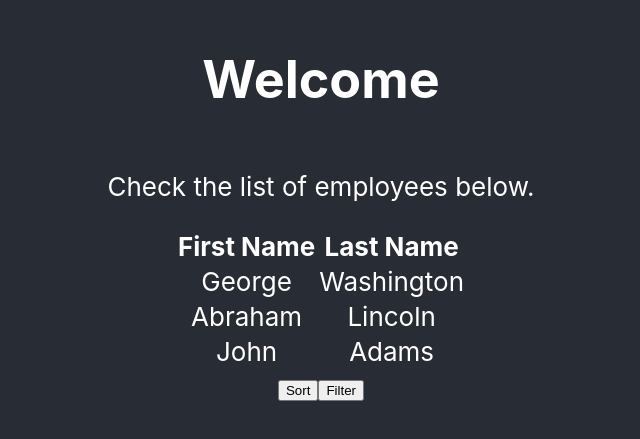
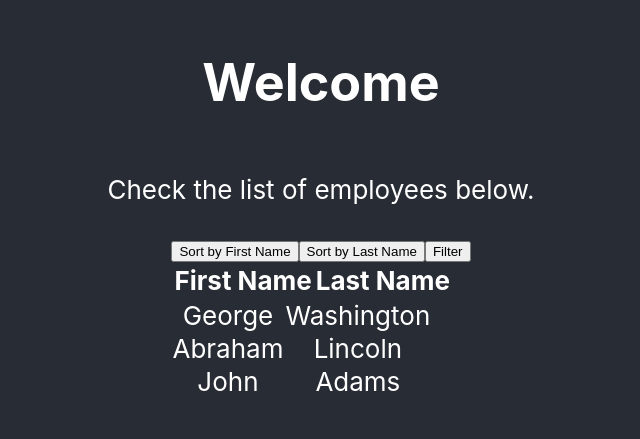
Before and after one commit to alexander-camacho/reactEmployeeDir, a React (Create React App) app: page / in a window 1280 px wide. Shown: the part 193-632 px from the top of the page, without its empty margins (319-959 px from the left). Built offline with nearby package versions, Linux system fonts and the light colour scheme.

Commit message:
updated sort functions, added onclick for buttons

```diff
--- a/src/components/Home.js
+++ b/src/components/Home.js
@@ -1,5 +1,5 @@
 import React from "react";
-import Table from "./Table"
+import TableContainer from "./TableContainer";
 
 function Home() {
     return (
@@ -7,7 +7,7 @@ function Home() {
             <header className="App-header">
                 <h1>Welcome</h1>
                 <p>Check the list of employees below.</p>
-                <Table />
+                <TableContainer />
             </header>
         </div>
     )
--- /dev/null
+++ b/src/components/Sort.js
@@ -0,0 +1,58 @@
+import React from "react"
+
+function compareFirst( a, b ) {
+    if( a.firstName < b.firstName){
+        return -1;
+    }
+    if (a.firstName > b.firstName){
+        return 1
+    }
+    return 0
+}
+
+function compareLast( a, b ) {
+    if( a.lastName < b.lastName){
+        return -1;
+    }
+    if (a.lastName > b.lastName){
+        return 1
+    }
+    return 0
+}
+
+
+function Sort(props) {
+
+
+    console.log(props)
+    if(props.sorting === 'default'){
+        return (
+            props.data.map((value, index) => {
+                return <tr>
+                    <td key={index}>{value.firstName}</td>
+                    <td key={index}>{value.lastName}</td>
+                </tr>
+            })
+        )
+    } else if(props.sorting === 'sortFirst') {
+        return (
+            props.data.sort(compareFirst).map((value, index) => {
+                return <tr>
+                    <td key={index}>{value.firstName}</td>
+                    <td key={index}>{value.lastName}</td>
+                </tr>
+            })
+        )
+    } else if(props.sorting === 'sortLast') {
+        return (
+            props.data.sort(compareLast).map((value, index) => {
+                return <tr>
+                    <td key={index}>{value.firstName}</td>
+                    <td key={index}>{value.lastName}</td>
+                </tr>
+            })
+        )
+    }
+}
+
+export default Sort
--- a/src/components/Table.js
+++ b/src/components/Table.js
@@ -1,19 +1,5 @@
 import React from "react"
 
-const employees = [
-    {
-        firstName: "George",
-        lastName: "Washington"
-    },
-    {
-        firstName: "Abraham",
-        lastName: "Lincoln"
-    },
-    {
-        firstName: "John",
-        lastName: "Adams"
-    }
-]
 
 function Table() {
     return (
@@ -24,16 +10,10 @@ function Table() {
                     <th>First Name</th>
                     <th>Last Name</th>
                 </tr>
-                {employees.map((value, index) => {
-                    return <tr>
-                        <td key={index}>{value.firstName}</td>
-                        <td key={index}>{value.lastName}</td>
-                    </tr>
-                })}
+
             </table>
-            <button>Sort</button>
-            <button>Filter</button>
         </div>
+
     )
 }
 
--- /dev/null
+++ b/src/components/TableContainer.js
@@ -0,0 +1,55 @@
+import React, { Component } from "react"
+import Table from "./Table"
+import Sort from "./Sort"
+
+const employees = [
+    {
+        firstName: "George",
+        lastName: "Washington"
+    },
+    {
+        firstName: "Abraham",
+        lastName: "Lincoln"
+    },
+    {
+        firstName: "John",
+        lastName: "Adams"
+    }
+]
+
+
+class TableContainer extends Component {
+    state = {
+        tableState: "default"
+    }
+
+
+
+    handleTableChange = sorting => {
+        this.setState({ tableState: sorting })
+    }
+
+    renderTableData = () => {
+        if (this.state.tableState === "default") {
+            return <Sort sorting="default" data={employees}/>
+        } else if (this.state.tableState === "sortFirst") {
+            return <Sort sorting="sortFirst" data={employees}/>
+        } else if (this.state.tableState === "sortLast") {
+            return <Sort sorting="sortLast" data={employees}/>
+        }
+    }
+
+    render() {
+        return (
+            <div>
+                <button onClick={() => this.handleTableChange("sortFirst")}>Sort by First Name</button>
+                <button onClick={() => this.handleTableChange("sortLast")}>Sort by Last Name</button>
+                <button>Filter</button>
+                <Table />
+                {this.renderTableData()}
+            </div>
+        )
+    }
+}
+
+export default TableContainer
```
